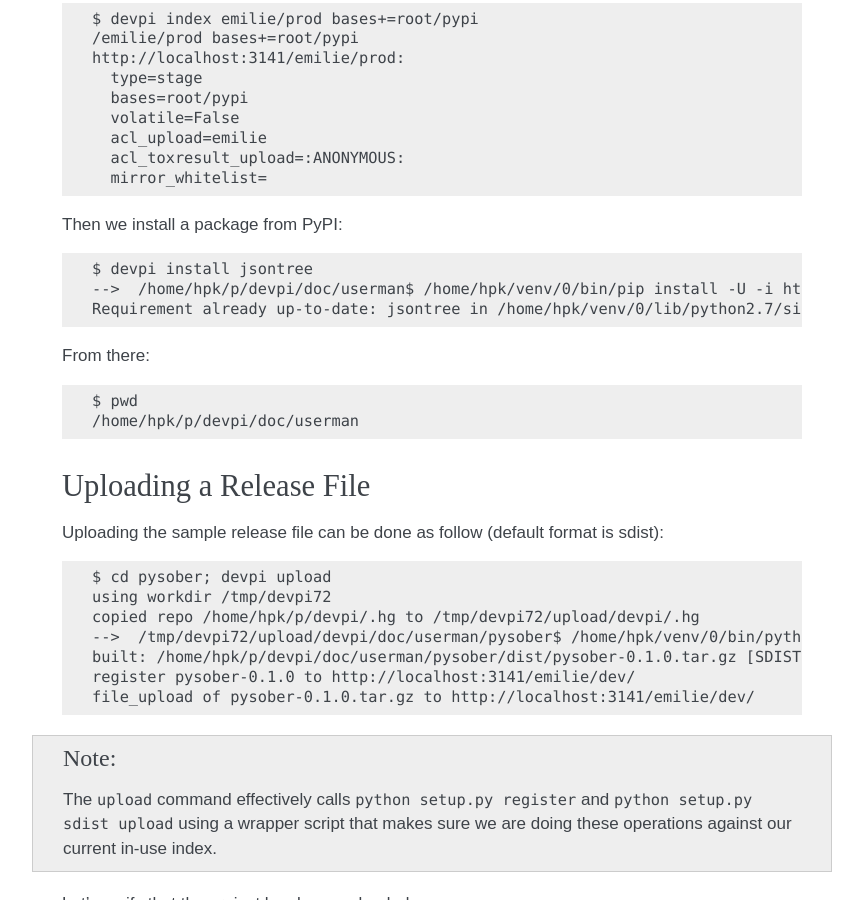
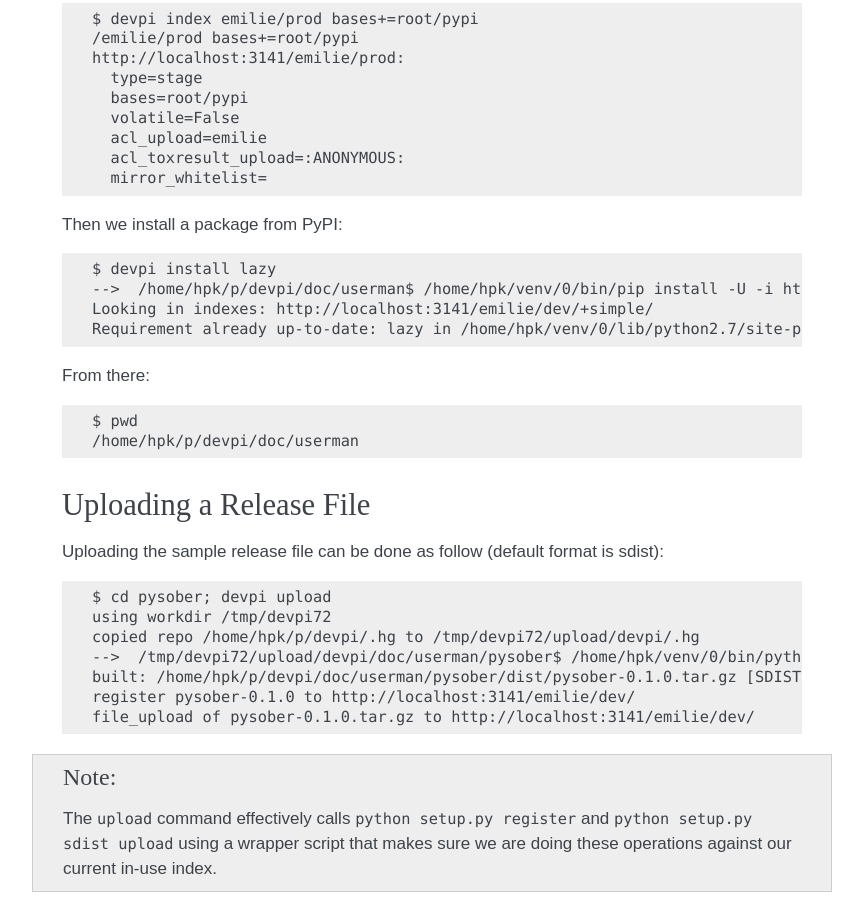
Before and after one commit to devpi/devpi, a Sphinx documentation site: the page built from doc/userman/devpi_packages.rst, in a window 1280 px wide and 900 px high, scrolled down 1222 px. Shown: the whole window, without its empty margins (318-1181 px from the left). Built offline with Sphinx 7.4.7, drawn with Linux system fonts in a browser that asks for light colours.

Commit message:
Use different package in documentation.
The lazy package also installs on Python 3.x which make documentation generation future proof(er).

```diff
--- a/doc/userman/devpi_packages.rst
+++ b/doc/userman/devpi_packages.rst
@@ -89,9 +89,10 @@ For this we first add ``root/pypi`` to the bases of ``emilie/prod``::
 
 Then we install a package from PyPI::
 
-   $ devpi install jsontree
-   -->  /home/hpk/p/devpi/doc/userman$ /home/hpk/venv/0/bin/pip install -U -i http://localhost:3141/emilie/dev/+simple/ jsontree  [PIP_USE_WHEEL=1,PIP_PRE=1]
-   Requirement already up-to-date: jsontree in /home/hpk/venv/0/lib/python2.7/site-packages
+   $ devpi install lazy
+   -->  /home/hpk/p/devpi/doc/userman$ /home/hpk/venv/0/bin/pip install -U -i http://localhost:3141/emilie/dev/+simple/ lazy  [PIP_PRE=1,PIP_USE_WHEEL=1]
+   Looking in indexes: http://localhost:3141/emilie/dev/+simple/
+   Requirement already up-to-date: lazy in /home/hpk/venv/0/lib/python2.7/site-packages (1.4)
 
 From there::
 
```
